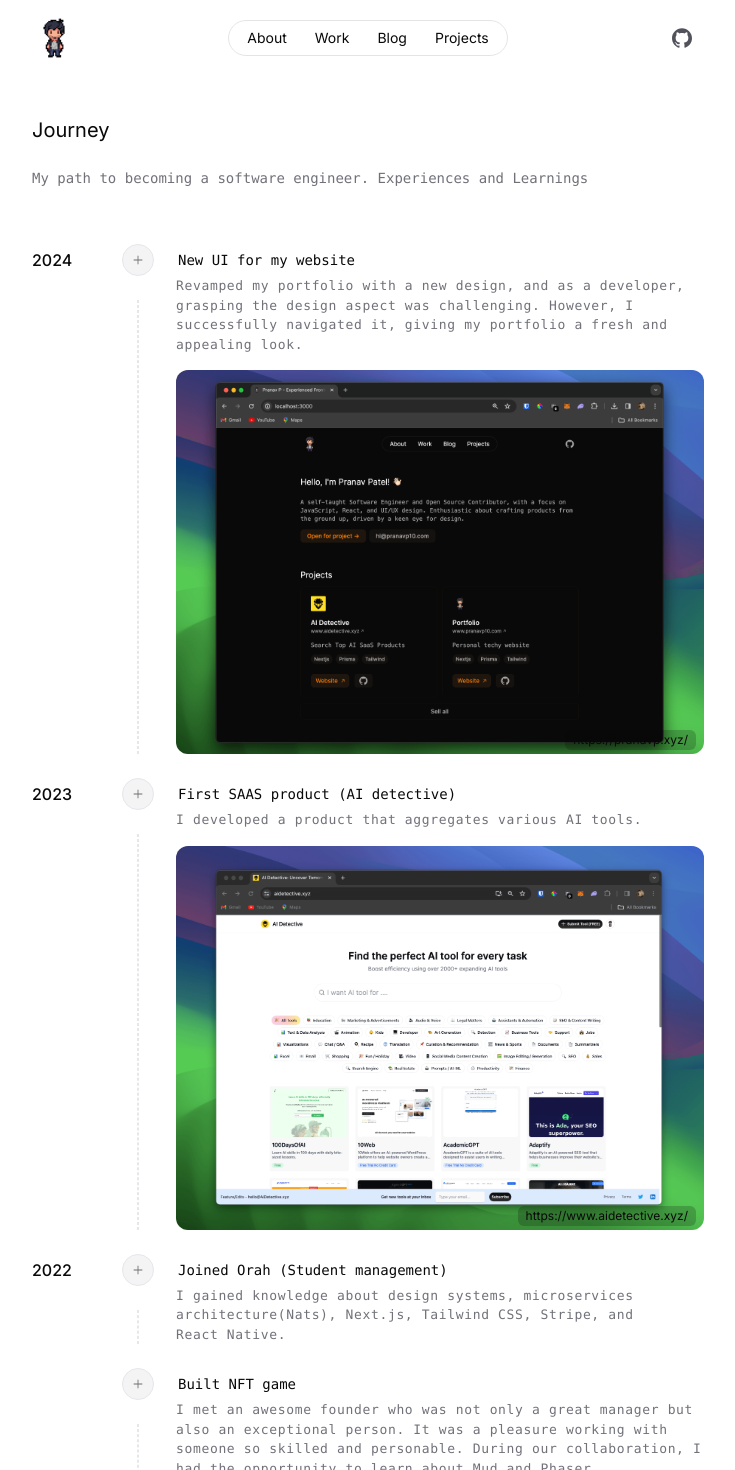
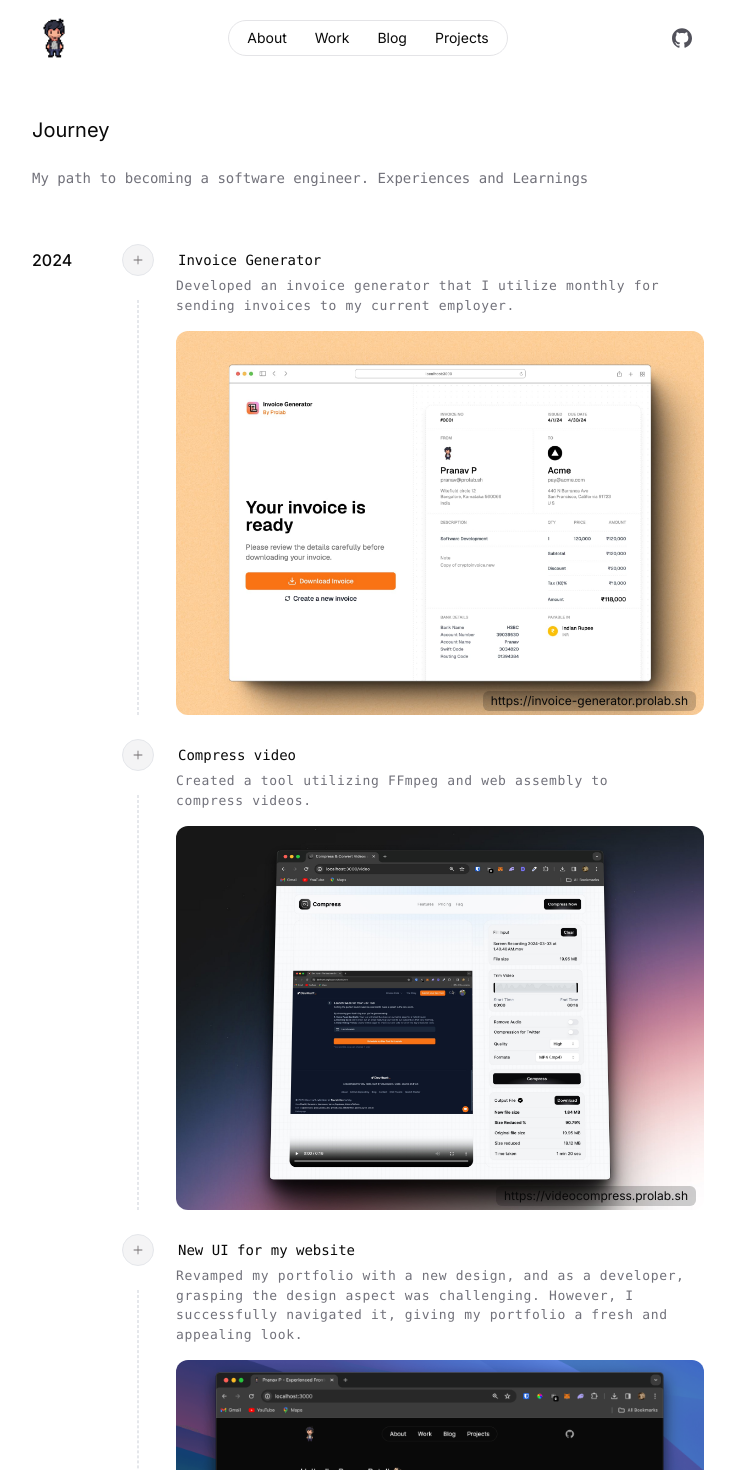
Before and after one commit to pranavp10/pranavp.xyz, a Next.js app: page /journey in a window 1280 px wide. Shown: the top 1470 px of the page, without its empty margins (272-1007 px from the left). Built offline with nearby package versions, Linux system fonts and the light colour scheme; no server answers.

Commit message:
updated the journey page

```diff
--- a/data/journeyData.ts
+++ b/data/journeyData.ts
@@ -1,12 +1,32 @@
 export const journeyData = [
     {
         year: 2024,
+
+        title: "Invoice Generator",
+        description:
+            "Developed an invoice generator that I utilize monthly for sending invoices to my current employer.",
+        imageURl: '/journey/invoice-generator.jpeg',
+        url: 'https://invoice-generator.prolab.sh'
+    },
+    {
+        year: 2024,
+        sameYear: true,
+
+        title: "Compress video",
+        description:
+            "Created a tool utilizing FFmpeg and web assembly to compress videos.",
+        imageURl: '/journey/compress.jpeg',
+        url: 'https://videocompress.prolab.sh'
+    },
+    {
+        year: 2024,
+        sameYear: true,
+
         title: "New UI for my website",
         description:
             "Revamped my portfolio with a new design, and as a developer, grasping the design aspect was challenging. However, I successfully navigated it, giving my portfolio a fresh and appealing look.",
         imageURl: '/journey/portfolio.png',
         url: 'https://pranavp.xyz/'
-
     },
     {
         year: 2023,
--- a/data/projectData.ts
+++ b/data/projectData.ts
@@ -1,6 +1,6 @@
 export const projects = [
     {
-        link: "https://invoice-generator.prolab.sh/",
+        link: "https://invoice-generator.prolab.sh?ref=pranavp.xyz",
         displayLink: "invoice-generator.prolab.sh",
         description: "Tool for freelancers, small businesses, and contractors",
         githubLink: "https://github.com/pranavp10/invoice-generator",
@@ -8,7 +8,7 @@ export const projects = [
         imageUrl: "/logo/invoice-generator.png"
     },
     {
-        link: "https://videocompress.prolab.sh/",
+        link: "https://videocompress.prolab.sh?ref=pranavp.xyz",
         displayLink: "videocompress.prolab.sh",
         description: "Compress videos for free and forever.",
         githubLink: "https://github.com/pranavp10/video-compress",
```
Also changed, not shown: public/journey/compress.jpeg (added), public/journey/invoice-generator.jpeg (added).
